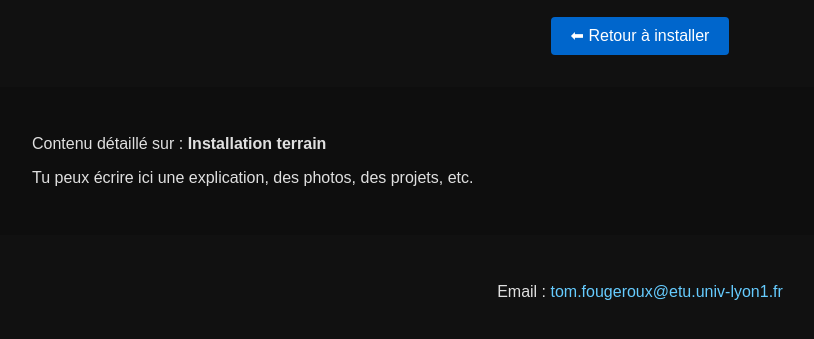
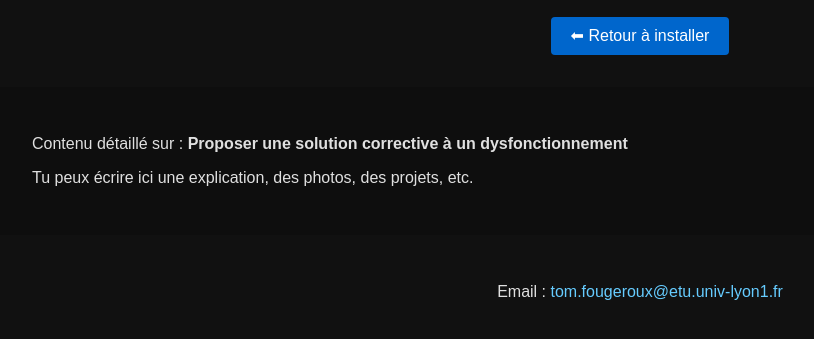
Before and after one commit to TomF69/mon-site, a plain HTML site: page installer1.html in a window 1280 px wide. Shown: the part 111-450 px from the top of the page, without its empty margins (0-814 px from the left). Drawn offline with Linux system fonts and the light colour scheme.

Commit message:
Update installer1.html

```diff
--- a/installer1.html
+++ b/installer1.html
@@ -11,7 +11,7 @@
     <a href="installer.html" class="btn">⬅ Retour à installer</a>
   </header>
   <main style="padding: 2rem;">
-    <p>Contenu détaillé sur : <strong>Installation terrain</strong></p>
+    <p>Contenu détaillé sur : <strong>Proposer une solution corrective à un dysfonctionnement</strong></p>
     <p>Tu peux écrire ici une explication, des photos, des projets, etc.</p>
   </main>
   <footer>
```
